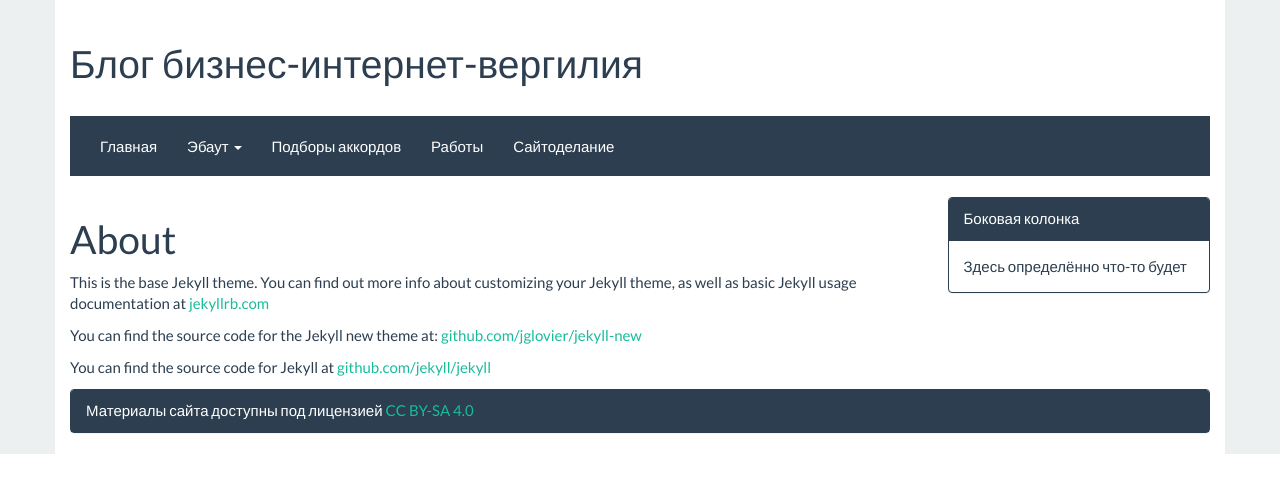
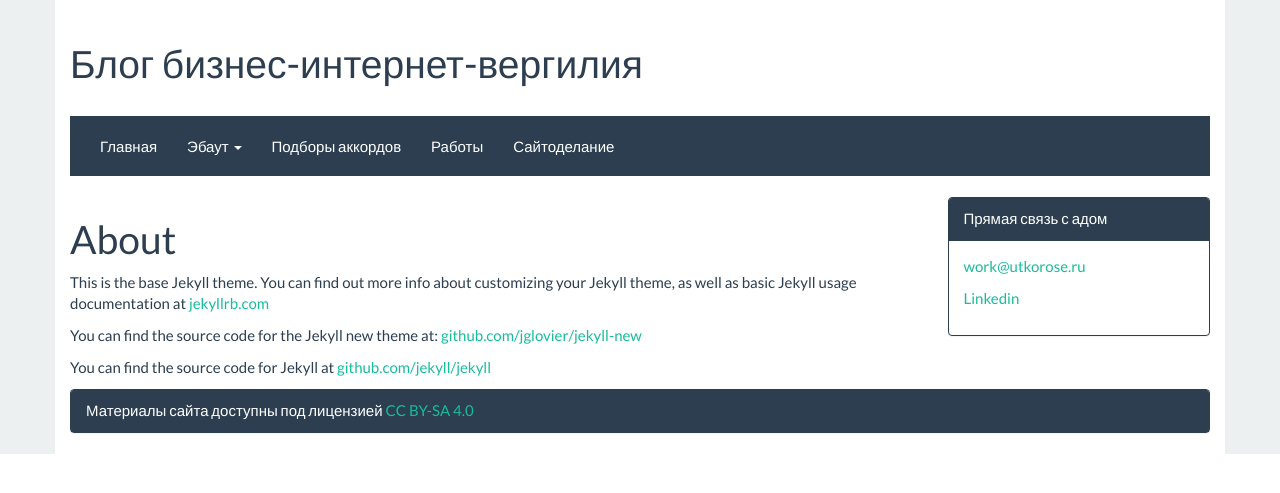
Before and after one commit to utkorose/blog-internet-vergiliy, a Jekyll site: the page built from about.md, in a window 1280 px wide. Shown: the top 493 px of the page. Built offline with Jekyll 4.4.1, drawn with Linux system fonts in a browser that asks for light colours.

Commit message:
поправил боковую колонку

```diff
--- a/_layouts/default.html
+++ b/_layouts/default.html
@@ -52,9 +52,10 @@
         </div>
         <div class="col-md-3">
           <div class="panel panel-primary">
-            <div class="panel-heading">Боковая колонка</div>
+            <div class="panel-heading">Прямая связь с адом</div>
             <div class="panel-body">
-              Здесь определённо что-то будет
+              <p><a href="mailto:work@utkorose.ru">work@utkorose.ru</a></p>
+              <p><a href="http://ru.linkedin.com/in/utkorose">Linkedin</a></p>
             </div>
           </div>
 
```
